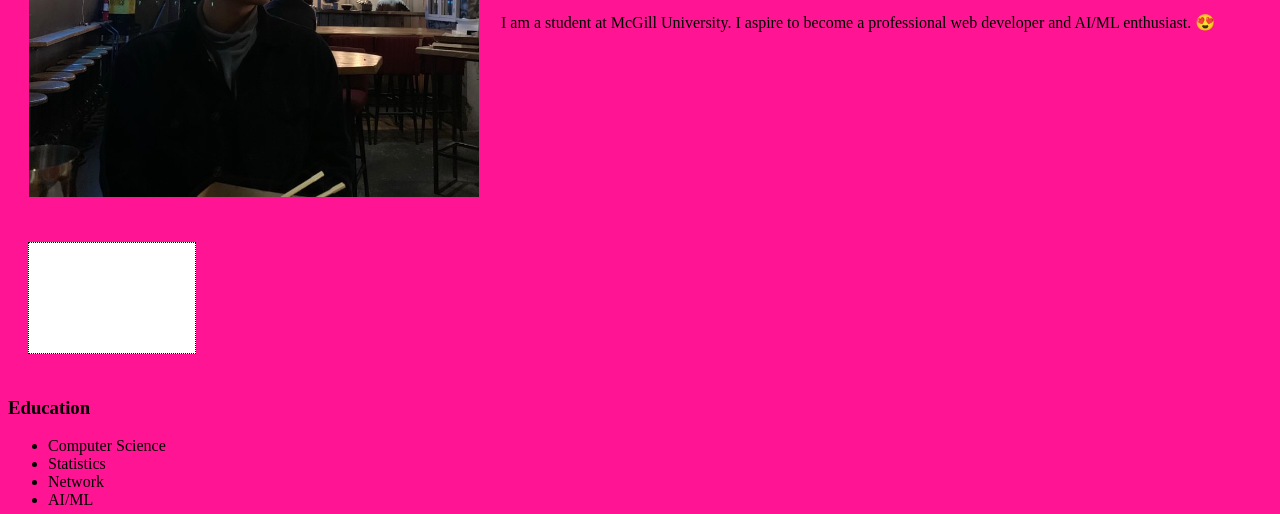
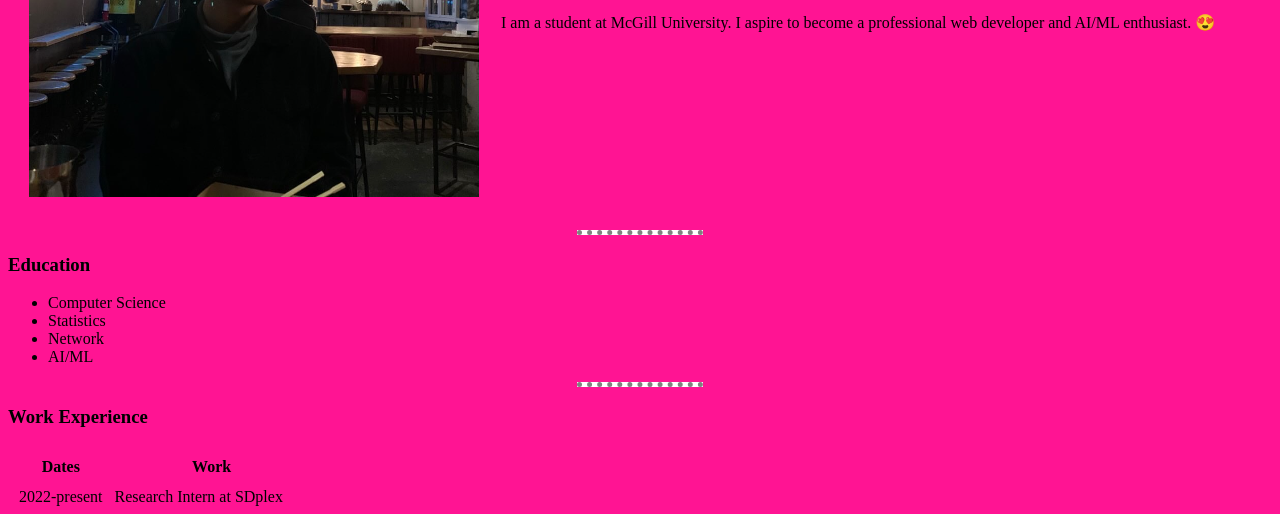
Before and after one commit to youngsun4786/cv, a plain HTML site: page index.html in a window 1280 px wide. Shown: the part 282-796 px from the top of the page. Drawn offline with Linux system fonts and the light colour scheme.

Commit message:
changed hr to dotted line

```diff
--- a/index.html
+++ b/index.html
@@ -12,13 +12,14 @@
     }
     hr{
       background-color: white;
-      border-style: dotted;
-      margin: 20px;
-    padding: 20px;
-      height: 70px;
+      height: 0px;
       width: 10%;
-      display: inline-block;
-
+      /* one value applies to all dimension*/
+      border-style: none;
+    /* specifying which part of the border you want to style  */
+      border-top-style: dotted;
+      border-color: gray;
+      border-width: 5px;
     }
 
   </style>
```
